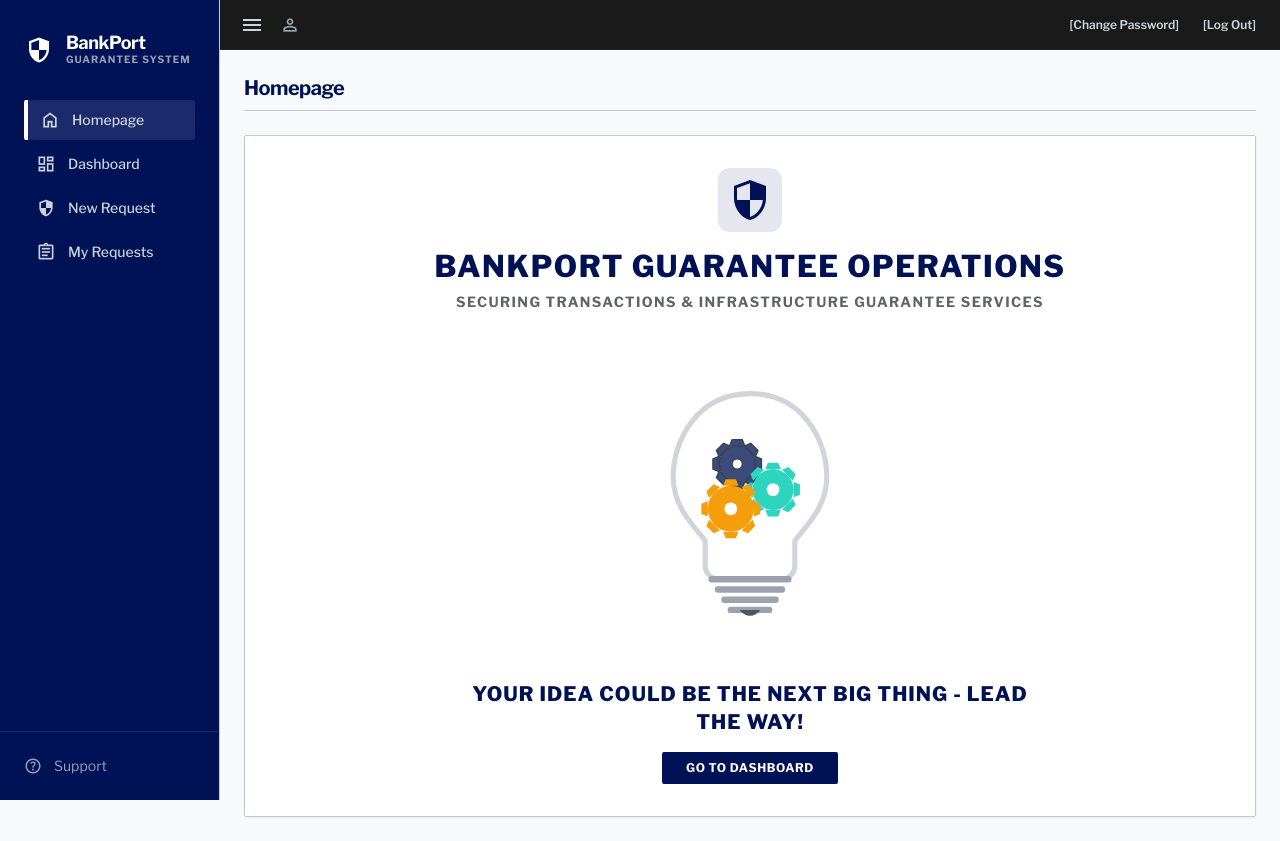
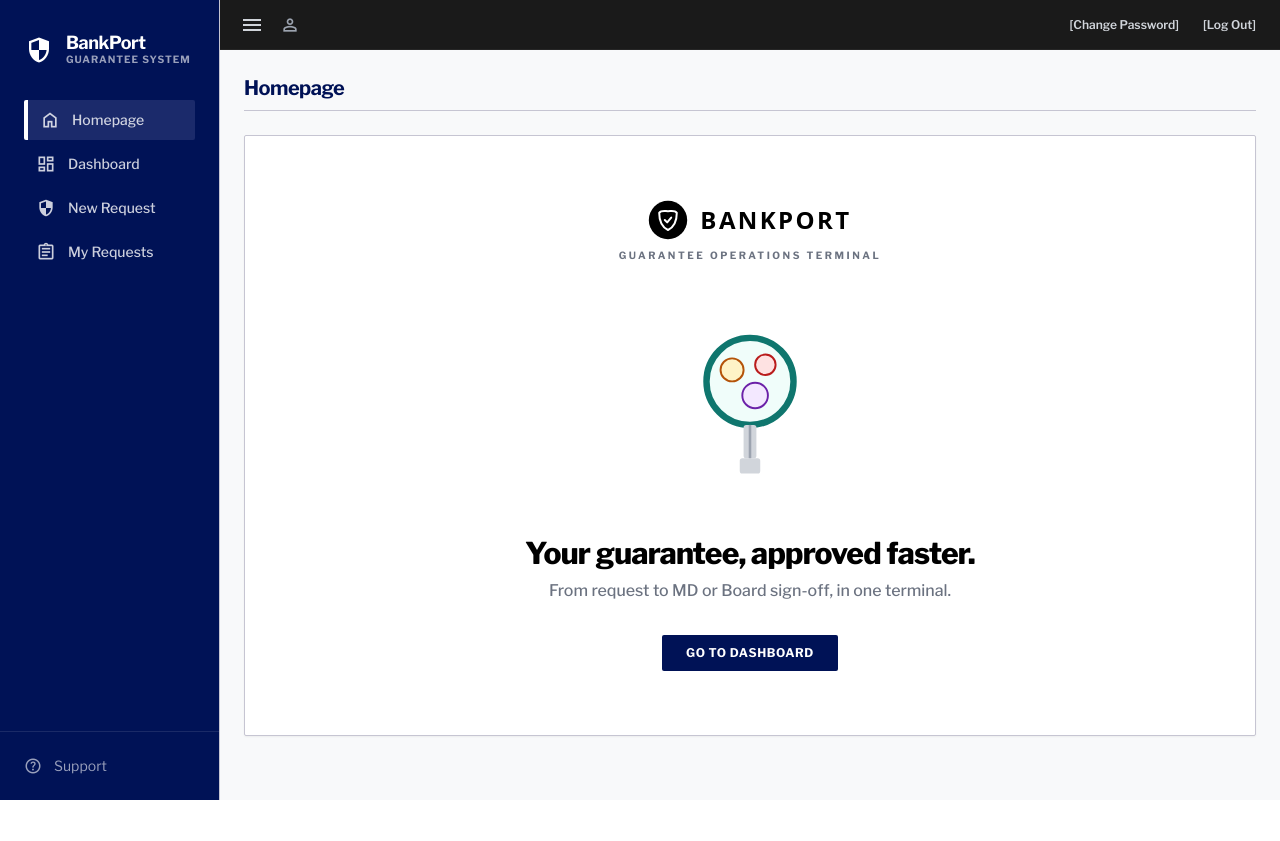
Before and after one commit to adarshmohit9334/Internship-Project, a Flask app: page /homepage in a window 1280 px wide. After the commit the page ends 800 px from the top, so only its background shows below. Run offline with Flask 3, Linux system fonts and the light colour scheme; the visitor is signed in with stand-in values (Sample User, id 1); some libraries are stand-ins or nearby versions.

Commit message:
feat: design homepage layout matching user mockup image

```diff
--- a/bg_portal/templates/dashboard/homepage.html
+++ b/bg_portal/templates/dashboard/homepage.html
@@ -2,79 +2,59 @@
 {% block title %}Homepage | BankPort Terminal{% endblock %}
 {% block page_title %}Homepage{% endblock %}
 {% block content %}
-<div class="flex flex-col items-center justify-center min-h-[70vh] px-4 text-center select-none bg-surface-container-lowest rounded border border-outline-variant p-8 shadow-sm">
+<div class="flex flex-col items-center justify-center min-h-[70vh] px-4 text-center select-none bg-white rounded border border-outline-variant p-10 md:p-16 shadow-sm">
 
     <!-- Header Logo Section -->
-    <div class="flex flex-col items-center space-y-2 mb-8">
-        <!-- Shield/Bank Icon resembling the professional brand logo -->
-        <div class="flex items-center justify-center w-16 h-16 rounded-full bg-primary/10 text-primary mb-2">
-            <span class="material-symbols-outlined text-[48px]" style="font-variation-settings: 'FILL' 1;">security</span>
+    <div class="flex flex-col items-center mb-10">
+        <div class="flex items-center justify-center gap-3 mb-2">
+            <!-- Shield checkmark in black circle -->
+            <svg viewBox="0 0 100 100" class="w-10 h-10">
+                <circle cx="50" cy="50" r="48" fill="#000000"/>
+                <path d="M50,28 C57,28 67,25 72,32 C72,50 65,68 50,75 C35,68 28,50 28,32 C33,25 43,28 50,28 Z" fill="none" stroke="#ffffff" stroke-width="5" stroke-linejoin="round"/>
+                <path d="M42,50 L48,56 L58,44" fill="none" stroke="#ffffff" stroke-width="5" stroke-linecap="round" stroke-linejoin="round"/>
+            </svg>
+            <span class="text-black font-extrabold text-2xl tracking-widest font-sans">BANKPORT</span>
         </div>
-        <h1 class="text-primary font-extrabold text-2xl md:text-3xl tracking-wider uppercase font-h1">
-            BankPort Guarantee Operations
-        </h1>
-        <p class="text-on-surface-variant text-xs md:text-sm tracking-widest uppercase font-bold opacity-85">
-            Securing Transactions & Infrastructure Guarantee Services
+        <p class="text-gray-500 font-bold text-[10px] tracking-[0.25em] uppercase">
+            Guarantee Operations Terminal
         </p>
     </div>
 
-    <!-- Central Illustration: Lightbulb with colored gears inside -->
-    <div class="relative w-64 h-64 flex items-center justify-center my-6">
-        <svg xmlns="http://www.w3.org/2000/svg" viewBox="0 0 200 200" class="w-full h-full">
-            <!-- Lightbulb Outline -->
-            <path d="M100,20 C60,20 40,55 40,85 C40,110 58,125 65,135 L65,155 C65,160 70,165 75,165 L125,165 C130,165 135,160 135,155 L135,135 C142,125 160,110 160,85 C160,55 140,20 100,20 Z"
-                  fill="none" stroke="#D1D5DB" stroke-width="4" stroke-linecap="round"/>
-            <!-- Lightbulb base (screw threads) -->
-            <path d="M70,165 L130,165 M75,173 L125,173 M80,181 L120,181 M85,189 L115,189"
-                  fill="none" stroke="#9CA3AF" stroke-width="5" stroke-linecap="round"/>
-            <!-- Base contact point -->
-            <path d="M92,189 L108,189 C104,195 96,195 92,189 Z" fill="#4B5563"/>
+    <!-- Central Illustration -->
+    <div class="w-32 h-44 my-4 flex items-center justify-center">
+        <svg xmlns="http://www.w3.org/2000/svg" viewBox="0 0 100 130" class="w-full h-full">
+            <!-- Circular Lens Frame (Green Outline) -->
+            <circle cx="50" cy="45" r="34" fill="#f0fdfa" stroke="#0f766e" stroke-width="5"/>
 
-            <!-- Colored Gears inside the bulb -->
-            <!-- Gear 1: Dark Slate Blue (Top Center-Left) -->
-            <g transform="translate(90, 75)" fill="#374151" stroke="#374151" stroke-width="1">
-                <circle cx="0" cy="0" r="14" fill="#3B4B7A"/>
-                <!-- Teeth -->
-                <path d="M-4,-19 L4,-19 L6,-14 L-6,-14 Z M-19,-4 L-19,4 L-14,6 L-14,-6 Z M4,19 L-4,19 L-6,14 L6,14 Z M19,4 L19,-4 L14,-6 L14,6 Z" fill="#3B4B7A"/>
-                <!-- Diagonal Teeth -->
-                <g transform="rotate(45)">
-                    <path d="M-4,-19 L4,-19 L6,-14 L-6,-14 Z M-19,-4 L-19,4 L-14,6 L-14,-6 Z M4,19 L-4,19 L-6,14 L6,14 Z M19,4 L19,-4 L14,-6 L14,6 Z" fill="#3B4B7A"/>
-                </g>
-                <circle cx="0" cy="0" r="4" fill="#FFFFFF"/>
-            </g>
+            <!-- Three Inner Circles -->
+            <!-- Circle 1: Yellow/Orange (Top-Left) -->
+            <circle cx="36" cy="36" r="9" fill="#fef3c7" stroke="#b45309" stroke-width="1.5"/>
+            <!-- Circle 2: Red/Orange (Top-Right) -->
+            <circle cx="62" cy="32" r="8" fill="#fee2e2" stroke="#b91c1c" stroke-width="1.5"/>
+            <!-- Circle 3: Lavender/Purple (Bottom-Right) -->
+            <circle cx="54" cy="56" r="10" fill="#f3e8ff" stroke="#6b21a8" stroke-width="1.5"/>
 
-            <!-- Gear 2: Teal/Mint Green (Right) -->
-            <g transform="translate(118, 95)" fill="#2DD4BF">
-                <circle cx="0" cy="0" r="16" fill="#2DD4BF"/>
-                <path d="M-4,-21 L4,-21 L6,-16 L-6,-16 Z M-21,-4 L-21,4 L-16,6 L-16,-6 Z M4,21 L-4,21 L-6,16 L6,16 Z M21,4 L21,-4 L16,-6 L16,6 Z" fill="#2DD4BF"/>
-                <g transform="rotate(45)">
-                    <path d="M-4,-21 L4,-21 L6,-16 L-6,-16 Z M-21,-4 L-21,4 L-16,6 L-16,-6 Z M4,21 L-4,21 L-6,16 L6,16 Z M21,4 L21,-4 L16,-6 L16,6 Z" fill="#2DD4BF"/>
-                </g>
-                <circle cx="0" cy="0" r="5" fill="#FFFFFF"/>
-            </g>
-
-            <!-- Gear 3: Gold/Yellow (Bottom-Left) -->
-            <g transform="translate(85, 110)" fill="#F59E0B">
-                <circle cx="0" cy="0" r="18" fill="#F59E0B"/>
-                <path d="M-4,-23 L4,-23 L6,-18 L-6,-18 Z M-23,-4 L-23,4 L-18,6 L-18,-6 Z M4,23 L-4,23 L-6,18 L6,18 Z M23,4 L23,-4 L18,-6 L18,6 Z" fill="#F59E0B"/>
-                <g transform="rotate(45)">
-                    <path d="M-4,-23 L4,-23 L6,-18 L-6,-18 Z M-23,-4 L-23,4 L-18,6 L-18,-6 Z M4,23 L-4,23 L-6,18 L6,18 Z M23,4 L23,-4 L18,-6 L18,6 Z" fill="#F59E0B"/>
-                </g>
-                <circle cx="0" cy="0" r="5" fill="#FFFFFF"/>
-            </g>
+            <!-- Magnifying Glass / Indicator Handle (Gray) -->
+            <rect x="45" y="79" width="10" height="26" rx="2" fill="#d1d5db"/>
+            <rect x="42" y="105" width="16" height="12" rx="2" fill="#d1d5db"/>
+            <line x1="50" y1="79" x2="50" y2="105" stroke="#9ca3af" stroke-width="2"/>
         </svg>
     </div>
 
     <!-- Slogan Section -->
-    <div class="mt-8 max-w-xl">
-        <h2 class="text-primary font-extrabold text-lg md:text-xl tracking-wider uppercase leading-snug">
-            YOUR IDEA COULD BE THE NEXT BIG THING - LEAD THE WAY!
+    <div class="mt-6 max-w-xl">
+        <h2 class="text-black font-extrabold text-2xl md:text-3xl tracking-tight leading-snug">
+            Your guarantee, approved faster.
         </h2>
-        <div class="mt-4 flex justify-center gap-4">
+        <p class="text-gray-500 font-medium text-sm md:text-base mt-2">
+            From request to MD or Board sign-off, in one terminal.
+        </p>
+
+        <div class="mt-8 flex justify-center gap-4">
             {% if session['user']['role'] == 'admin' %}
-                <a href="{{ url_for('admin.dashboard') }}" class="px-6 py-2 bg-primary text-white text-xs font-bold uppercase tracking-wider rounded hover:bg-opacity-95 transition-all">Go To Dashboard</a>
+                <a href="{{ url_for('admin.dashboard') }}" class="px-6 py-2.5 bg-primary text-white text-xs font-bold uppercase tracking-wider rounded hover:bg-opacity-95 transition-all">Go To Dashboard</a>
             {% else %}
-                <a href="{{ url_for('dashboard.home') }}" class="px-6 py-2 bg-primary text-white text-xs font-bold uppercase tracking-wider rounded hover:bg-opacity-95 transition-all">Go To Dashboard</a>
+                <a href="{{ url_for('dashboard.home') }}" class="px-6 py-2.5 bg-primary text-white text-xs font-bold uppercase tracking-wider rounded hover:bg-opacity-95 transition-all">Go To Dashboard</a>
             {% endif %}
         </div>
     </div>
```
